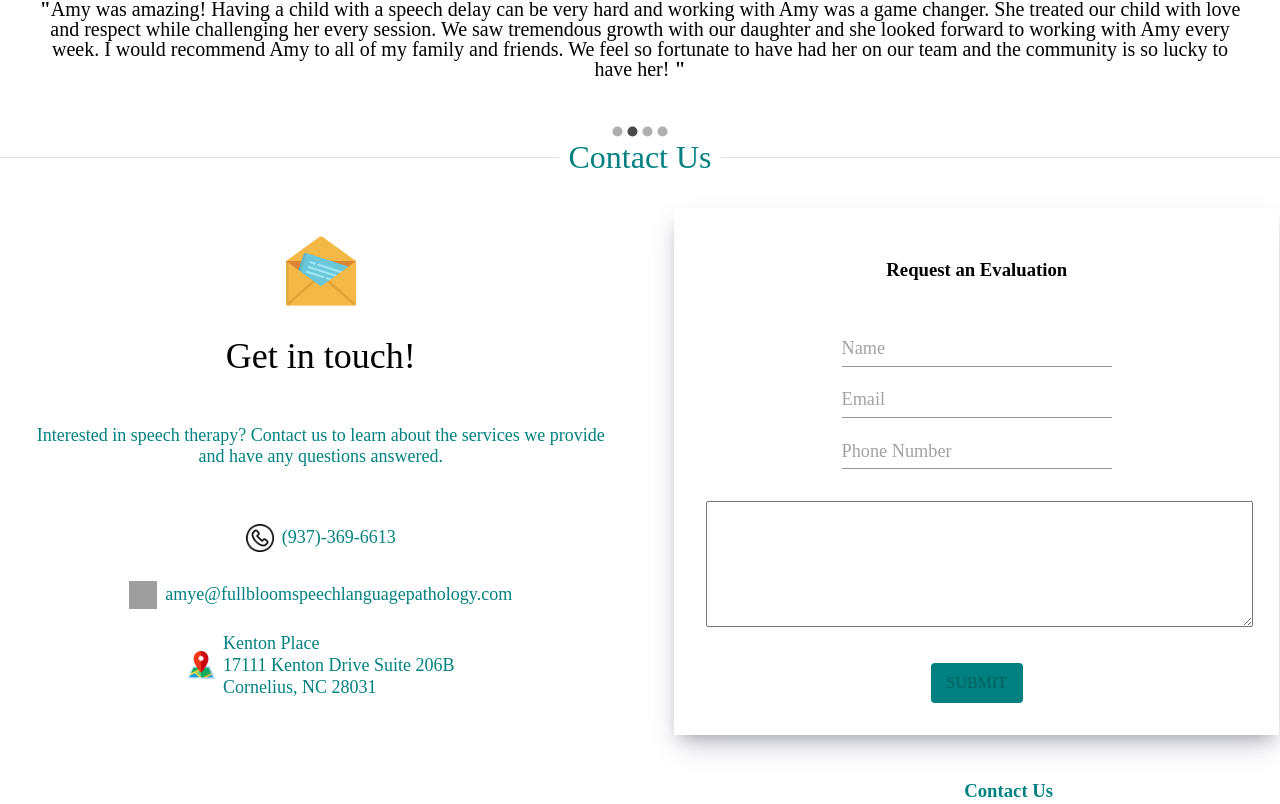
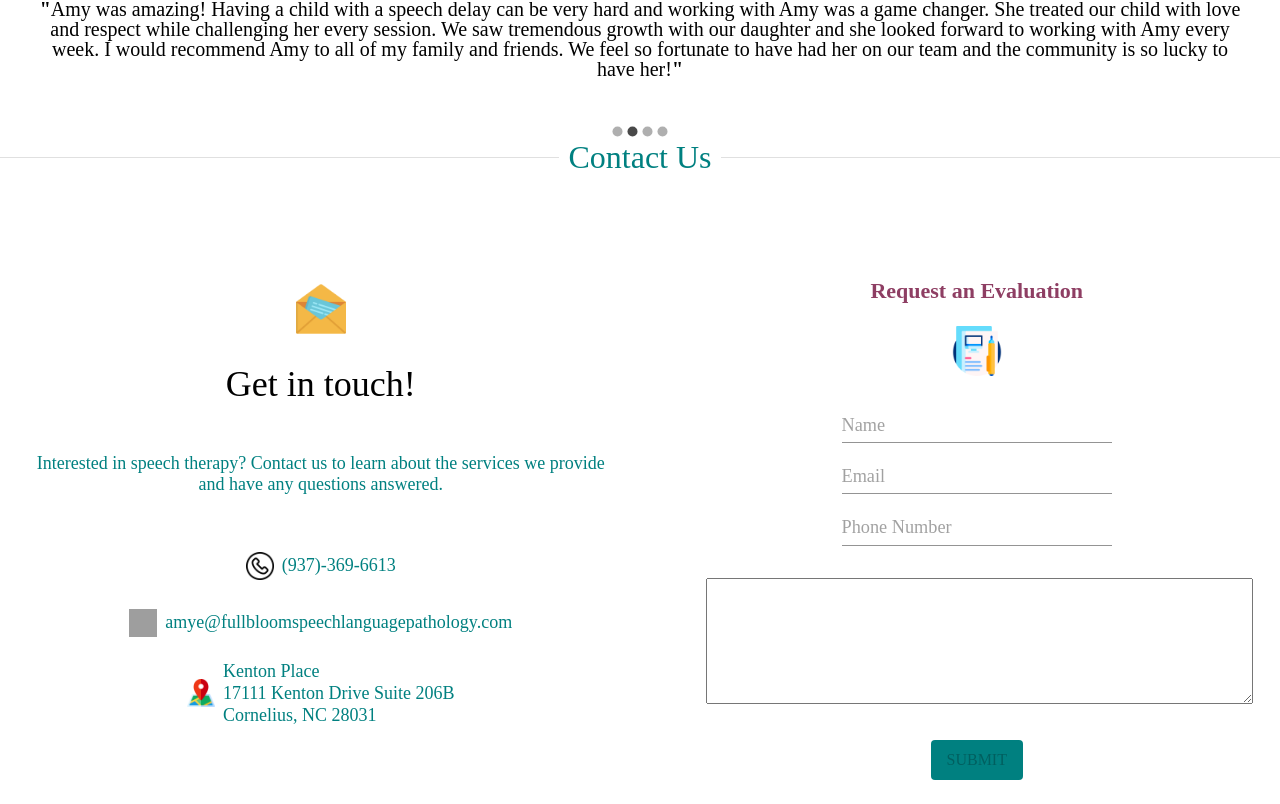
Before and after one commit to beemak789/AE_SLP_Website, a React (Create React App) app in the folder AE_Website/: page / in a window 1280 px wide. Shown: the part 2690-3494 px from the top of the page. Built offline with nearby package versions, Linux system fonts and the light colour scheme; grey boxes are pictures that could not be loaded; a web font is replaced by a local one.

Commit message:
add changes

```diff
--- a/AE_Website/src/component/ContactMe.js
+++ b/AE_Website/src/component/ContactMe.js
@@ -29,7 +29,7 @@ const ContactMe = () => {
 
         <ContactTextboxContainer>
           <GetInTouch>
-            <img src='/email.png' alt='email-icon' height={70} width={70} />
+            <img src='/email.png' alt='email-icon' height={50} width={50} />
             <h1>Get in touch!</h1>
 
             <p className='interested-in-speech'>
@@ -72,6 +72,7 @@ const ContactMeContainer = styled.div`
   display: flex;
   flex-direction: column;
   align-items: center;
+  margin-bottom: 3rem;
 `;
 
 const ContactTextboxContainer = styled.div`
--- a/AE_Website/src/component/Form.js
+++ b/AE_Website/src/component/Form.js
@@ -50,6 +50,7 @@ const Form = () => {
     <FormContainer onSubmit={submitForm}>
       <h3>Request an Evaluation</h3>
 
+      <img src='/request.png' alt='request' height={50} width={50} />
       <InputFieldContainer>
         <Input
           type='text'
@@ -123,8 +124,12 @@ const FormContainer = styled.form`
   align-items: center;
   padding: 2rem;
   margin: auto;
-  box-shadow: rgba(50, 50, 93, 0.25) 0px 13px 27px -5px,
-    rgba(0, 0, 0, 0.3) 0px 8px 16px -8px;
+  margin-top: 1rem;
+
+  h3 {
+    font-size: 22px;
+    color: #8e3e63;
+  }
 
   .status-messsage {
     color: #008080;
@@ -154,7 +159,6 @@ const TextAreaContainer = styled.div`
     margin: auto;
     margin-top: 2rem;
 
-
     @media (min-width: 375px) and (max-width: 768px) {
       width: 90%;
       display: flex;
--- a/AE_Website/src/component/ServiceTable.js
+++ b/AE_Website/src/component/ServiceTable.js
@@ -6,11 +6,7 @@ import Accordion from '@mui/material/Accordion';
 import AccordionSummary from '@mui/material/AccordionSummary';
 import AccordionDetails from '@mui/material/AccordionDetails';
 import ExpandMoreIcon from '@mui/icons-material/ExpandMore';
-import Button from '@mui/material/Button';
 import { Link } from 'react-scroll';
-import List from '@mui/material/List';
-import ListItem from '@mui/material/ListItem';
-import ListItemText from '@mui/material/ListItemText';
 
 const theme = createTheme({
   typography: {
@@ -50,12 +46,6 @@ const ServiceTable = () => {
     ),
   ];
 
-  const evalProcess = [
-    'Free phone consultation',
-    'Complete intake paperwork',
-    'Complete the evaluation',
-    'Review the results and create a plan for treatment',
-  ];
 
   const areasOfExpertise1 = [
     'Early Intervention',
--- a/AE_Website/src/component/Testimonials.js
+++ b/AE_Website/src/component/Testimonials.js
@@ -31,7 +31,7 @@ const Testimonials = () => {
             <SingleTestimonialCard key={idx}>
               <div key={idx} className='single-testimonial'>
                 <b>"</b>
-                {testimonial} <b>"</b>
+                {testimonial}<b>"</b>
               </div>
             </SingleTestimonialCard>
           );
```
Also changed, not shown: AE_Website/public/request.png (added).
